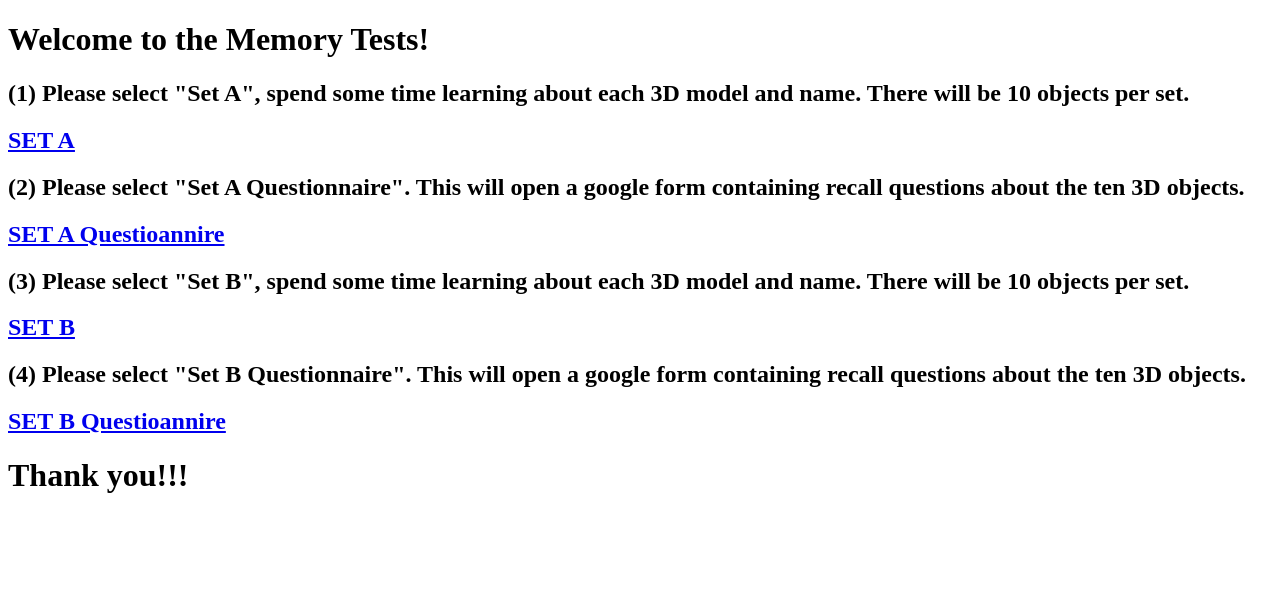
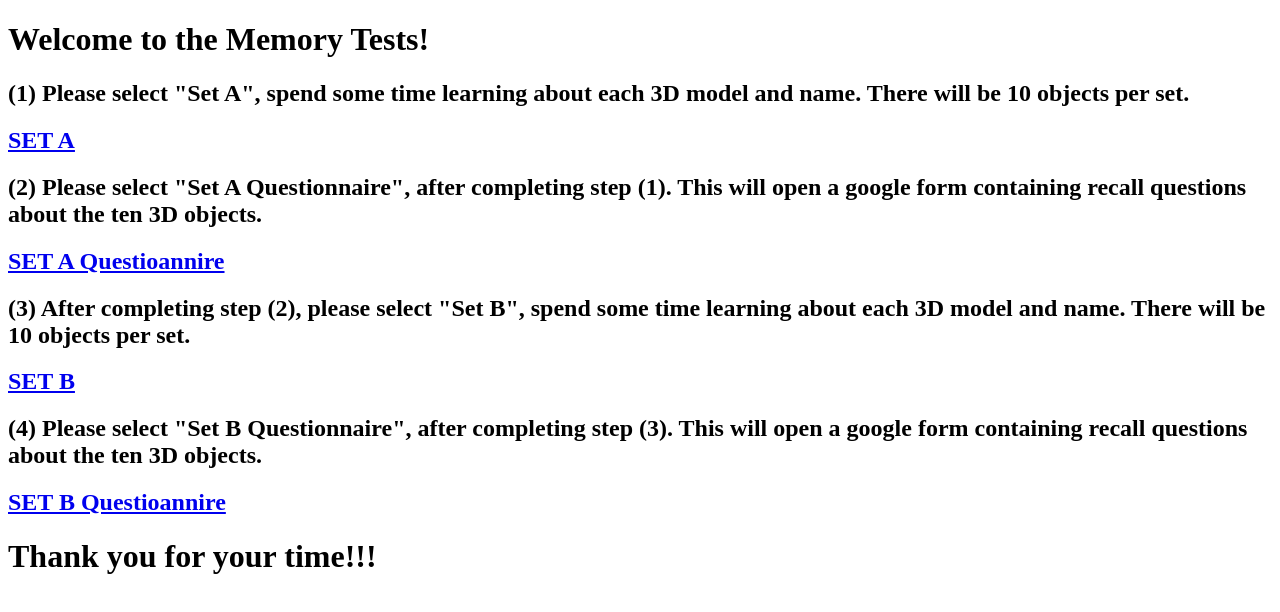
Before and after one commit to dcjunior/dcjunior.github.io, a plain HTML site: page index.html in a window 1280 px wide. Drawn offline with Linux system fonts and the light colour scheme.

Commit message:
Update index.html

```diff
--- a/index.html
+++ b/index.html
@@ -5,13 +5,13 @@
 <h1>Welcome to the Memory Tests!</h1>
 <h2>(1) Please select "Set A", spend some time learning about each 3D model and name. There will be 10 objects per set.</h2>
 <a href="./SetA.html"><h2>SET A</h2></a>
-<h2>(2) Please select "Set A Questionnaire". This will open a google form containing recall questions about the ten 3D objects.</h2>
+<h2>(2) Please select "Set A Questionnaire", after completing step (1). This will open a google form containing recall questions about the ten 3D objects.</h2>
 <a href="./setAForm.html"><h2>SET A Questioannire</h2></a>
-<h2>(3) Please select "Set B", spend some time learning about each 3D model and name. There will be 10 objects per set.</h2>
+<h2>(3) After completing step (2), please select "Set B", spend some time learning about each 3D model and name. There will be 10 objects per set.</h2>
 <a href="./setB.html"><h2>SET B</h2></a>
-<h2>(4) Please select "Set B Questionnaire". This will open a google form containing recall questions about the ten 3D objects.</h2>
+<h2>(4) Please select "Set B Questionnaire", after completing step (3). This will open a google form containing recall questions about the ten 3D objects.</h2>
 <a href="./setBForm.html"><h2>SET B Questioannire</h2></a>
-<h1>Thank you!!!</h1>
+<h1>Thank you for your time!!!</h1>
 </div>
 </body>
 </html>
```
